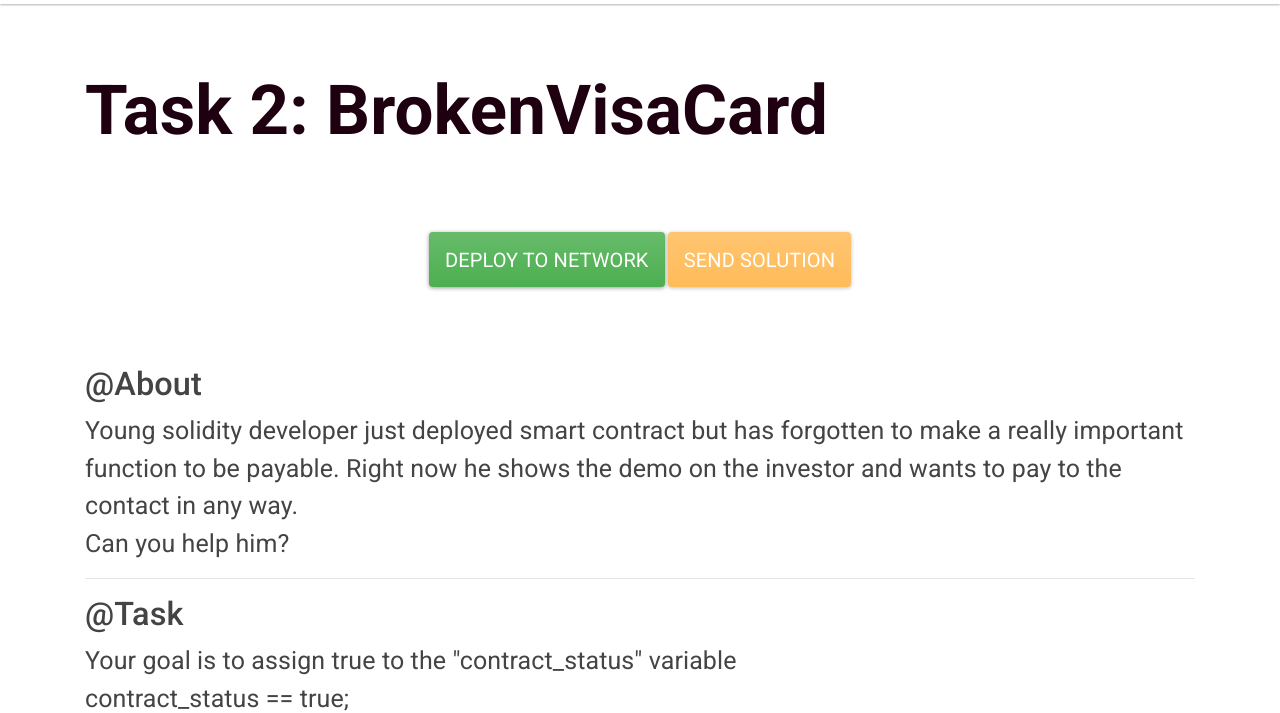
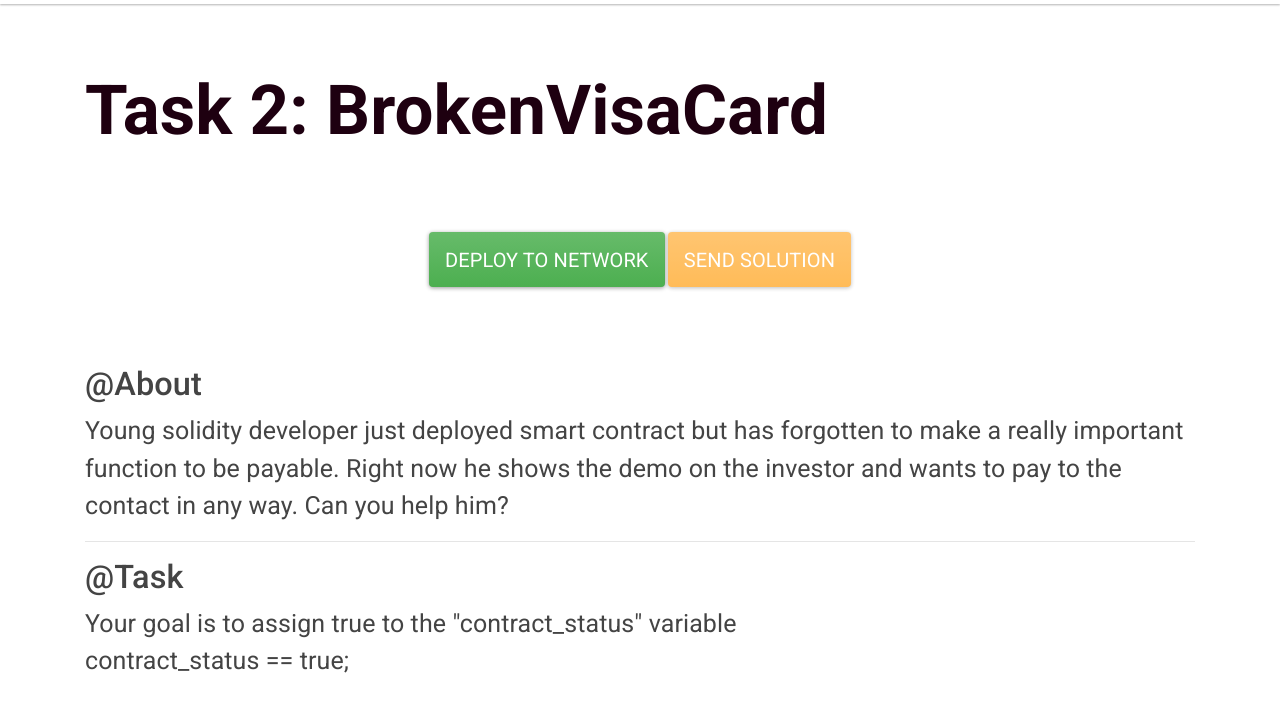
Before and after one commit to BANKEX/hackathon-ctf, a plain HTML site: page docs/nav/tasks2.html in a window 1280 px wide. Shown: the part 87-800 px from the top of the page. Drawn offline with nearby package versions, Linux system fonts and the light colour scheme.

Commit message:
Update tasks2.html

```diff
--- a/docs/nav/tasks2.html
+++ b/docs/nav/tasks2.html
@@ -70,8 +70,7 @@
       <h1>@About</h1>
 
       <blockquote style="font-size: 40px " class="blockquote">
-        <p style="font-size: 25px " class="mb-0">Young solidity developer just deployed smart contract but has forgotten to make a really important function to be payable. Right now he shows the demo on the investor and wants to pay to the contact in any way.</p>
-        <p style="font-size: 25px " class="mb-0">Can you help him?</p>
+        <p style="font-size: 25px " class="mb-0">Young solidity developer just deployed smart contract but has forgotten to make a really important function to be payable. Right now he shows the demo on the investor and wants to pay to the contact in any way. Can you help him?</p>
         <hr>
         <h1>@Task</h1>
 
```
